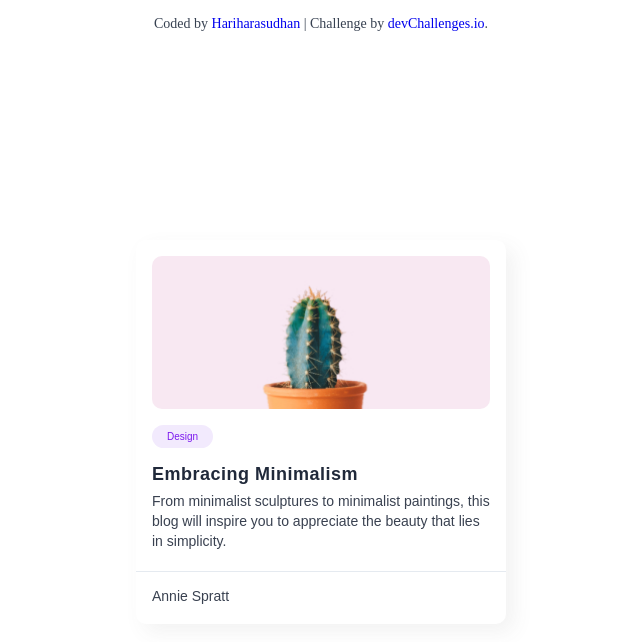
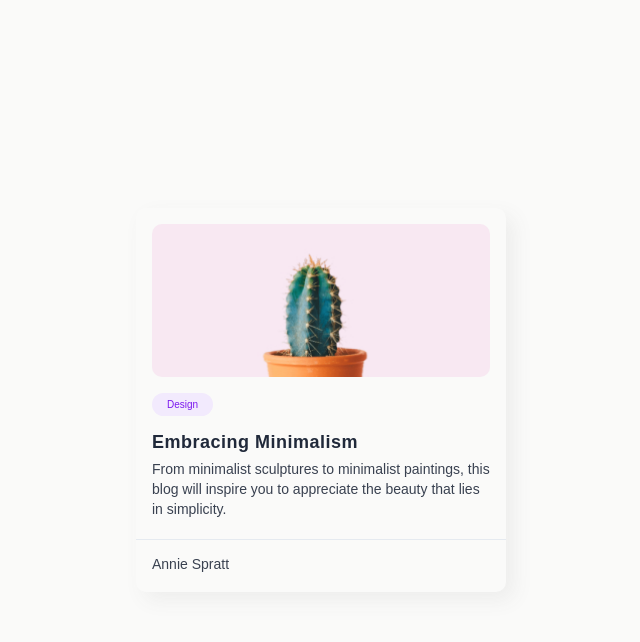
Before and after one commit to Hariharansudanhhs20/Hariharansudanhhs20.github.io, a plain HTML site: page index.html in a window 1280 px wide. Shown: the whole page, without its empty margins (319-959 px from the left). Drawn offline with Linux system fonts and the light colour scheme; a web font is replaced by a local one.

Commit message:
background change

```diff
--- a/index.html
+++ b/index.html
@@ -47,6 +47,7 @@
         display: flex;
         align-items: center;
         justify-content: center;
+        background-color: #FAFAF9;
       }
       .blog-card {
         width: 370px;
@@ -108,13 +109,6 @@
   From minimalist sculptures to minimalist paintings, this blog will inspire you to appreciate the beauty that lies in simplicity.
 
   Annie Spratt -->
-
-    <div class="author-info">
-      Coded by <a href="#">Hariharasudhan</a> | Challenge by
-      <a href="https://www.devchallenges.io?ref=challenge" target="_blank"
-        >devChallenges.io</a
-      >.
-    </div>
     <div class="blog-wrapper">
       <div class="blog-card">
         <div class="p-16 inner-card">
```
